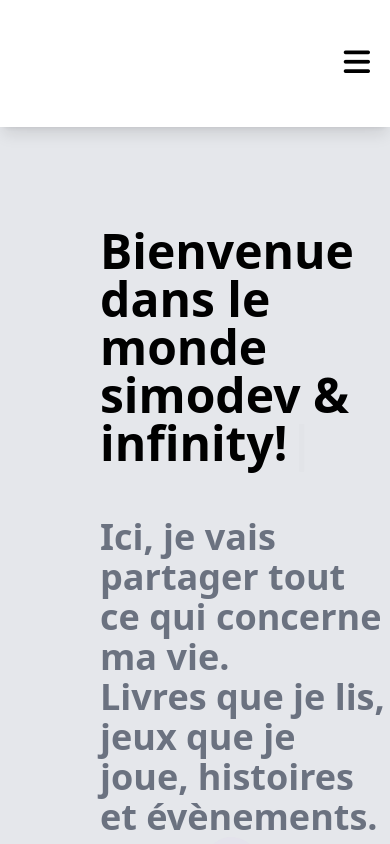
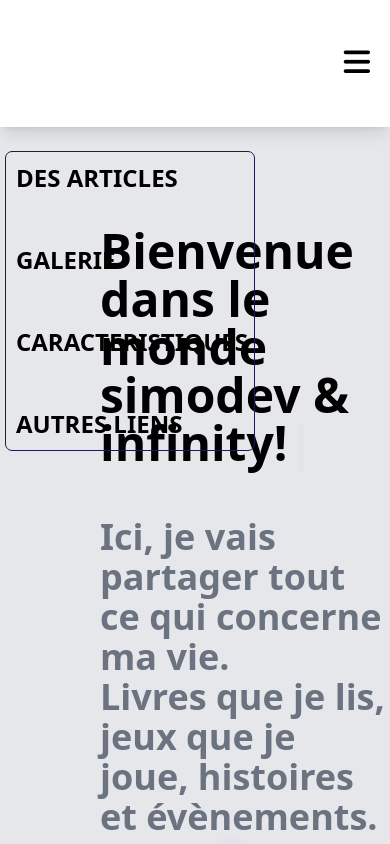
Before and after one commit to boris2442/galeriesimodev, a website: page src/index.html in a window 390 px wide. Both pictures are taken after a click on the icon 356 px from the left and 62 px from the top of the page. Shown: the top 844 px of the page. Drawn offline with nearby package versions, Linux system fonts and the light colour scheme.

Commit message:
text and javascript

```diff
--- a/javascript/script.js
+++ b/javascript/script.js
@@ -16,7 +16,7 @@ typewriter.typeString("Bienvenue dans le monde simodev & infinity!")
 
 // var typewriter2 = new Typewriter(app, {
 
-//     deley:100,
+//     deley:300,
 //     loop:true
 // });
 
@@ -29,3 +29,13 @@ typewriter.typeString("Bienvenue dans le monde simodev & infinity!")
 //     .typeString('<strong>altered!</strong>')
 //     .pauseFor(2500)
 //     .start();
+
+const bar=document.querySelector(".bar");
+const navigation=document.querySelector("header ul");
+const tata=document.querySelector(".tat")
+
+bar.addEventListener("click", ()=>{
+    navigation.classList.toggle("scrool")
+    tata.classList.toggle("bx-x")
+
+})
--- a/src/index.html
+++ b/src/index.html
@@ -18,7 +18,7 @@
     >
       <div class=""></div>
       <nav>
-        <ul class="flex justify-around max-xl:hidden">
+        <ul class="flex justify-around ">
           <li>
             <a href="#article" class="text-2xl uppercase font-[600]"
               >des articles
@@ -40,7 +40,10 @@
             </a>
           </li>
         </ul>
-        <i class=" bar fa-solid cursor-pointer fa-bars text-3xl absolute right-[20px] top-[35%] hidden max-xl:block "></i>
+        <div class="tat">
+
+          <i class=" bar fa-solid cursor-pointer fa-bars text-3xl absolute right-[20px] top-[35%] hidden max-xl:block "></i>
+        </div>
       </nav>
 
     </header>
--- a/src/input.css
+++ b/src/input.css
@@ -82,4 +82,29 @@ position: absolute;
         padding:30px;
         grid-template-columns: repeat(auto-fit, minmax(500px, 1fr));
     }
+
+
+    @media screen and (max-width:1280px) {
+        header ul{
+            position: absolute;
+            display: flex;
+            left:-100%;
+            transition: 0.8s ease-in-out;
+            top: 151px;
+            width: 250px;
+            height: 300px;
+            padding: 0;
+            gap:30px;
+            box-shadow: 2px 2px 5px  rbg(33, 50, 145) ;
+            border: 1px solid rgb(28, 28, 69);
+            column-gap: 0px;
+           padding-left: 10px;
+           border-radius: 7px;
+            flex-direction: column;
+        }
+
+        .scrool{
+           left: 5px;
+        }
+    }
 }
```
Also changed, not shown: src/output.css.
